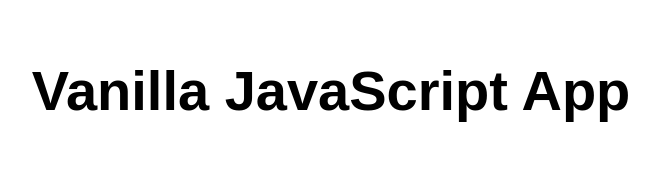
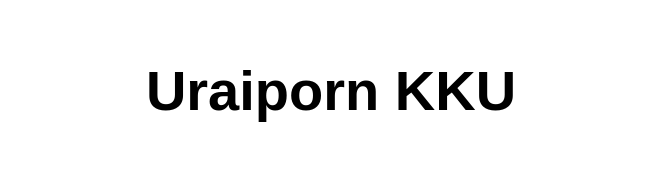
Before and after one commit to UraipornK/uraipornkku, a website: page src/index.html in a window 1280 px wide. Shown: the whole page, without its empty margins (309-968 px from the left). Drawn offline with Linux system fonts and the light colour scheme.

Commit message:
Update index.html

```diff
--- a/src/index.html
+++ b/src/index.html
@@ -10,7 +10,7 @@
 
 <body>
   <main>
-    <h1>Vanilla JavaScript App</h1>
+    <h1>Uraiporn KKU</h1>
   </main>
 </body>
 
```
